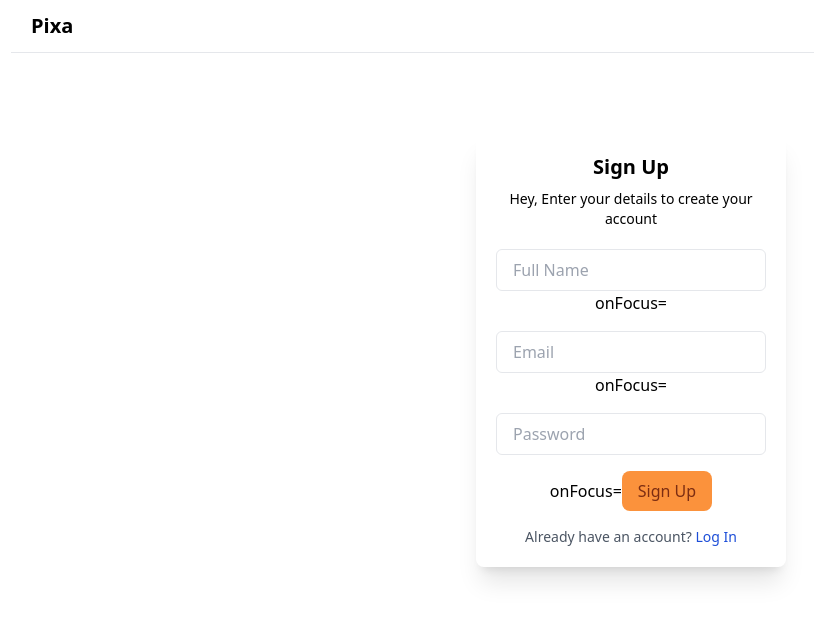
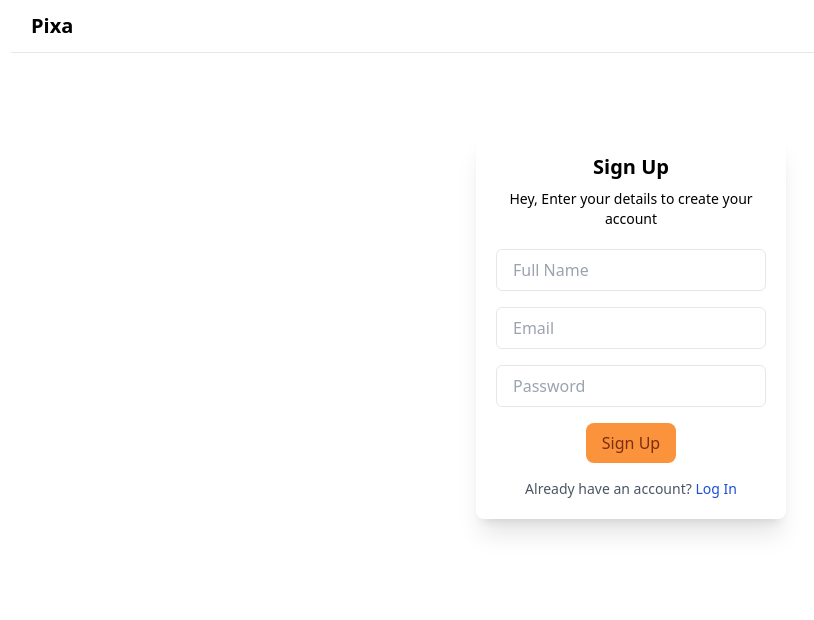
Before and after one commit to patelaamir/Pixa, a React (Vite) app: page /signup in a window 1280 px wide. Shown: the top 620 px of the page, without its empty margins (9-823 px from the left). Built offline with nearby package versions, Linux system fonts and the light colour scheme; no server answers; the HTML template or start-up script is replaced by a standard one.

Commit message:
fix: turned off autocomplete on login and signup

```diff
--- a/src/pages/Login.jsx
+++ b/src/pages/Login.jsx
@@ -69,18 +69,18 @@ function Login () {
             <div className="text-sm mb-5">
                 Enter your detils to login into your account
             </div>
-            <div className="space-y-4">
+            <form autoComplete="off" className="space-y-4">
                 <input className="border rounded-md py-2 px-4 w-full"
                     type="email"
                     id="email"
                     placeholder="Email"
-                    onFocus={(e) => e.target.setAttribute("autocomplete", "off")}
+                    onFocus={(e) => e.target.removeAttribute("readonly")}
                 />
                 <input className="border rounded-md py-2 px-4 w-full"
                     type="password"
                     id="password"
                     placeholder="Password"
-                    onFocus={(e) => e.target.setAttribute("autocomplete", "off")}
+                    onFocus={(e) => e.target.removeAttribute("readonly")}
                 />
                 <button
                     onClick={handleLogin}
@@ -91,7 +91,7 @@ function Login () {
                     Dont have an account?
                     <a href="/signup" className="text-blue-700"> Create New </a>
                     </div>
-            </div>
+            </form>
         </div>
     )
 }
--- a/src/pages/Signup.jsx
+++ b/src/pages/Signup.jsx
@@ -76,26 +76,30 @@ function Signup() {
                 Hey, Enter your details to create your account
             </div>
 
-            <div className="space-y-4">
+            <form className="space-y-4" autoComplete="off">
                 <input
                     className="border rounded-md py-2 px-4 w-full"
                     id="fullName"
-                    placeholder="Full Name"/>
-                     onFocus={(e) => e.target.setAttribute("autocomplete", "off")}
+                    placeholder="Full Name"
+                    onFocus={(e) => e.target.setAttribute("autocomplete", "off")}
+                    />
+
 
                 <input
                     className="border rounded-md py-2 px-4 w-full"
                     type="email"
                     id="email"
-                    placeholder="Email" />
-                     onFocus={(e) => e.target.setAttribute("autocomplete", "off")}
+                    placeholder="Email"
+                    onFocus={(e) => e.target.removeAttribute("readonly")}
+                />
 
                 <input
                     className="border rounded-md py-2 px-4 w-full"
                     type="password"
                     id="password"
-                    placeholder="Password" />
-                     onFocus={(e) => e.target.setAttribute("autocomplete", "off")}
+                    placeholder="Password"
+                    onFocus={(e) => e.target.removeAttribute("readonly")}
+                />
                 <button
                     onClick={handleSignup}
                     className="button">
@@ -105,9 +109,7 @@ function Signup() {
                     Already have an account?
                 <a href="/login" className="text-blue-700"> Log In </a>
                 </div>
-
-
-            </div>
+            </form>
         </div>
     )
 }
```
